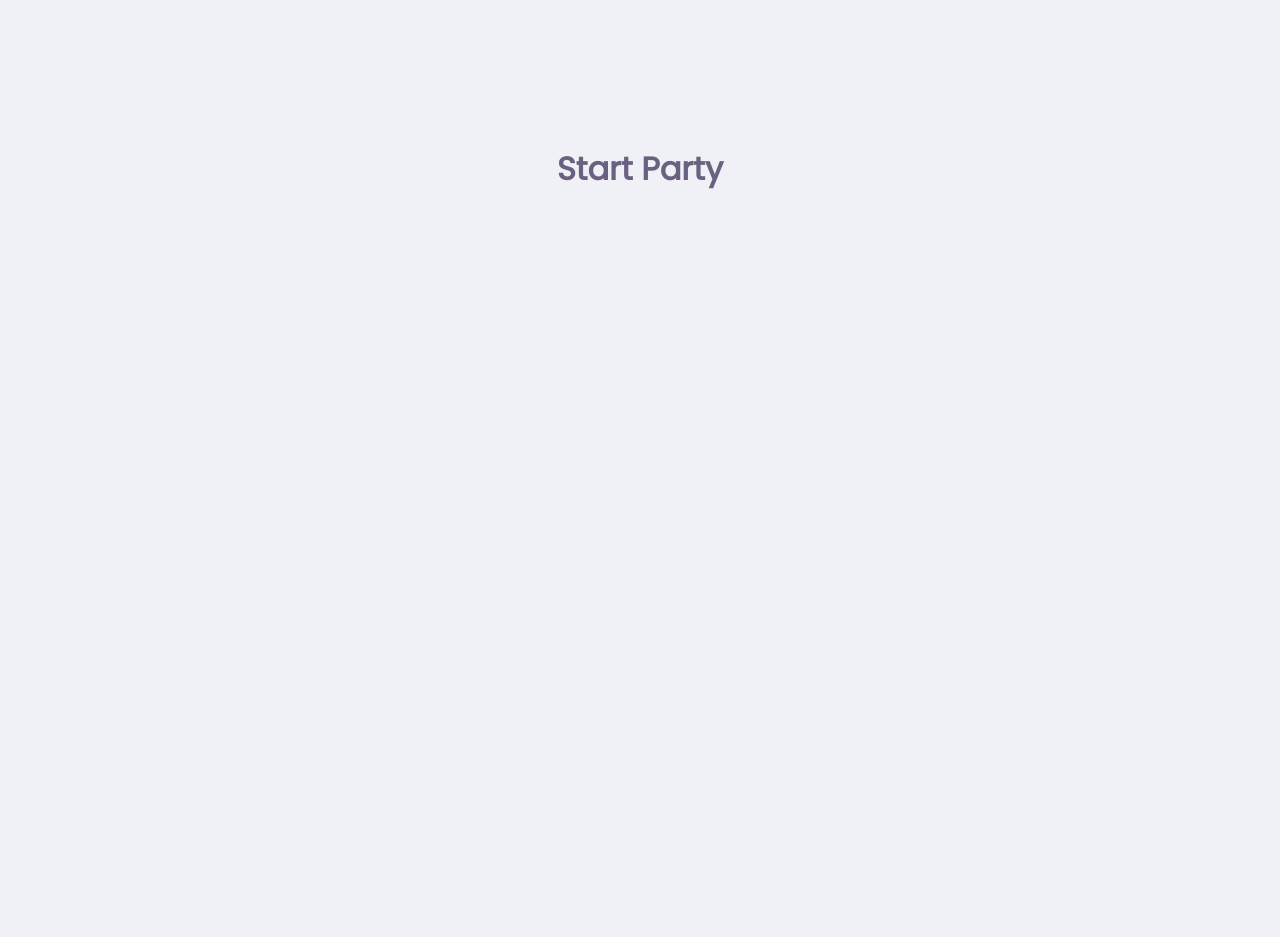
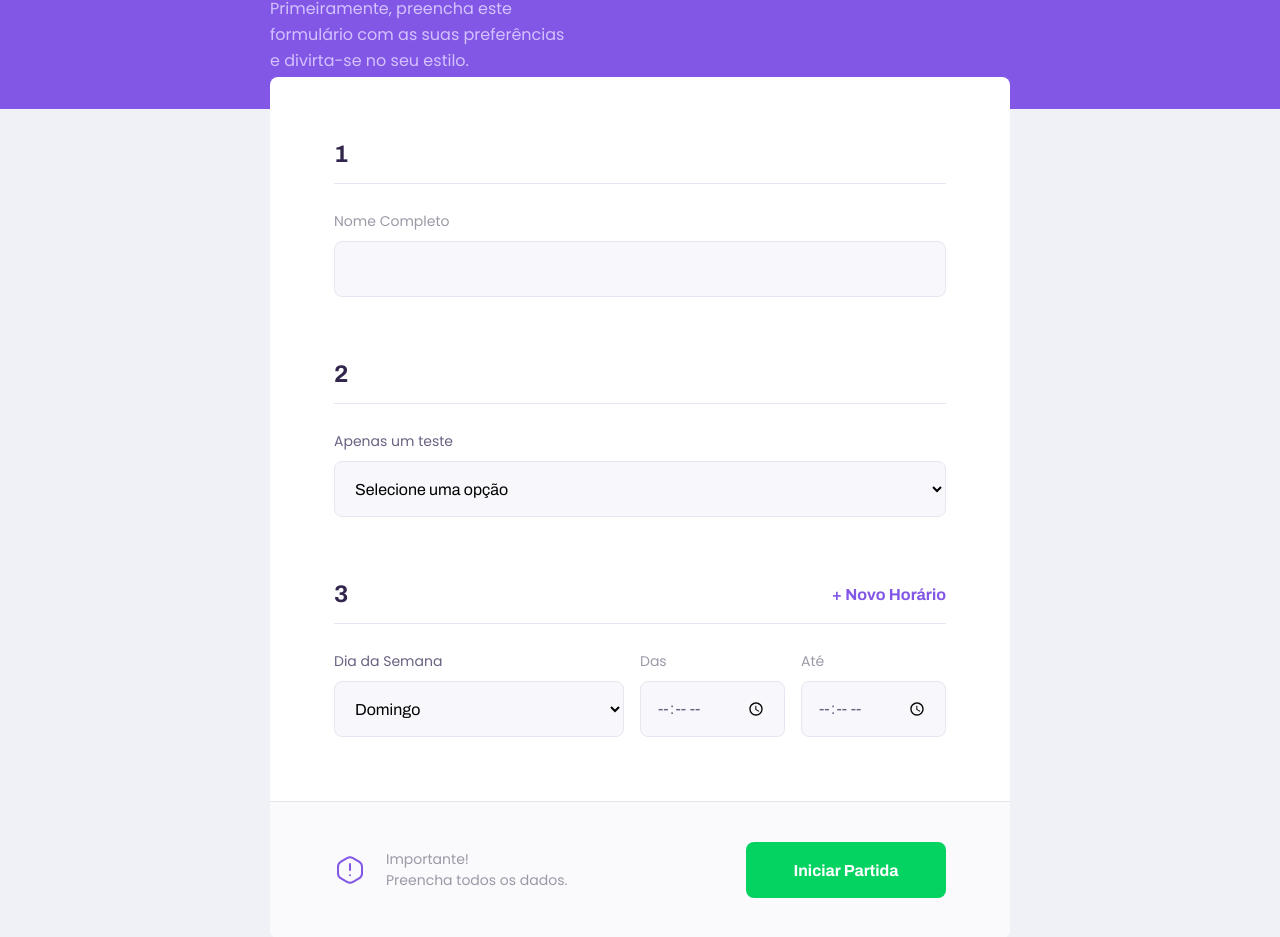
Before and after one commit to Mikael-R/arquimat, a React (Create React App) app: page /start-party in a window 1280 px wide. Shown: the part 231-1168 px from the top of the page. Before the commit the page ends 800 px from the top, so only its background shows below. Built offline with nearby package versions, Linux system fonts and the light colour scheme.

Commit message:
feat: 🎸 create search party design

```diff
--- a/src/pages/StartParty/index.tsx
+++ b/src/pages/StartParty/index.tsx
@@ -1,7 +1,123 @@
-import React, { ReactElement } from 'react';
+import React, { ReactElement, useState } from 'react';
+
+import warningIcon from '../../assets/icons/warning.svg';
+import Input from '../../components/Input';
+import PageHeader from '../../components/PageHeader';
+import Select from '../../components/Select';
+
+import './styles.css';
 
 function StartParty(): ReactElement {
-  return <h1>Start Party</h1>;
+  const [scheduleItems, setScheduleItems] = useState([
+    { week_day: 0, from: '', to: '' },
+  ]);
+
+  function addNewScheduleItem() {
+    setScheduleItems([...scheduleItems, { week_day: 0, from: '', to: '' }]);
+  }
+
+  function setScheduleItemValue(
+    position: number,
+    field: string,
+    value: string,
+  ) {
+    const updateScheduleItems = scheduleItems.map((scheduleItem, index) => {
+      if (index === position) {
+        return { ...scheduleItem, [field]: value };
+      }
+
+      return scheduleItem;
+    });
+
+    setScheduleItems(updateScheduleItems);
+  }
+
+  return (
+    <div className="container" id="page-teacher-form">
+      <PageHeader
+        title="Que bom que você quer jogar."
+        description="Primeiramente, preencha este formulário com as suas preferências e divirta-se no seu estilo."
+      />
+
+      <main>
+        <form onSubmit={(e) => e.preventDefault()}>
+          <fieldset>
+            <legend>1</legend>
+            <Input name="name" label="Nome Completo" />
+          </fieldset>
+
+          <fieldset>
+            <legend>2</legend>
+            <Select
+              name="test-select"
+              label="Apenas um teste"
+              options={[{ value: 'Teste', label: 'Teste' }]}
+            />
+          </fieldset>
+
+          <fieldset>
+            <legend>
+              3
+              <button onClick={addNewScheduleItem} type="button">
+                + Novo Horário
+              </button>
+            </legend>
+            {scheduleItems.map((scheduleItem, index) => (
+              <div key={Number(index)} className="schedule-item">
+                <Select
+                  name="week_day"
+                  label="Dia da Semana"
+                  value={scheduleItem.week_day}
+                  onChange={(e) => {
+                    setScheduleItemValue(index, 'week_day', e.target.value);
+                  }}
+                  options={[
+                    { value: '0', label: 'Domingo' },
+                    { value: '1', label: 'Segunda-feira' },
+                    { value: '2', label: 'Terça-feira' },
+                    { value: '3', label: 'Quarta-feira' },
+                    { value: '4', label: 'Quinta-feira' },
+                    { value: '5', label: 'Sexta-feira' },
+                    { value: '6', label: 'Sábado' },
+                  ]}
+                />
+
+                <Input
+                  name="from"
+                  label="Das"
+                  type="time"
+                  value={scheduleItem.from}
+                  onChange={(e) => {
+                    setScheduleItemValue(index, 'from', e.target.value);
+                  }}
+                />
+
+                <Input
+                  name="to"
+                  label="Até"
+                  type="time"
+                  value={scheduleItem.to}
+                  onChange={(e) => {
+                    setScheduleItemValue(index, 'to', e.target.value);
+                  }}
+                />
+              </div>
+            ))}
+          </fieldset>
+
+          <footer>
+            <p>
+              <img src={warningIcon} alt="Aviso importante" />
+              Importante!
+              <br />
+              Preencha todos os dados.
+            </p>
+            <button type="submit">Iniciar Partida</button>
+          </footer>
+        </form>
+      </main>
+    </div>
+  );
 }
 
 export default StartParty;
--- /dev/null
+++ b/src/pages/StartParty/styles.css
@@ -0,0 +1,127 @@
+#page-teacher-form {
+  width: 100vw;
+  height: 100vh;
+}
+#page-teacher-form .page-header .header-content {
+  margin-bottom: 6.4rem;
+}
+
+#page-teacher-form main {
+  background: var(--color-box-base);
+  width: 100%;
+  max-width: 74rem;
+  border-radius: 0.8rem;
+  margin: -3.2rem auto 3.2rem;
+  padding-top: 6.4rem;
+  overflow: hidden;
+}
+#page-teacher-form main fieldset {
+  border: 0;
+  padding: 0 2.4rem;
+}
+#page-teacher-form main fieldset + fieldset {
+  margin-top: 6.4rem;
+}
+#page-teacher-form main fieldset legend {
+  font: 700 2.4rem Archivo;
+  color: var(--color-text-title);
+  margin-bottom: 2.4rem;
+  display: flex;
+  align-items: center;
+  justify-content: space-between;
+  width: 100%;
+  padding-bottom: 1.6rem;
+  border-bottom: 1px solid var(--color-line-in-white);
+}
+#page-teacher-form main fieldset legend button {
+  background: none;
+  border: 0;
+  color: var(--color-primary);
+  font: 700 1.6rem Archivo;
+  cursor: pointer;
+  transition: color 0.2s;
+}
+#page-teacher-form main fieldset legend button:hover {
+  color: var(--color-primary-dark);
+}
+
+#page-teacher-form main .input-block label {
+  color: var(--color-text-complement);
+}
+#page-teacher-form main fieldset .input-block + .textarea-block {
+  margin-top: 2.4rem;
+}
+#page-teacher-form main fieldset .select-block + .input-block {
+  margin-top: 2.4rem;
+}
+
+#page-teacher-form main footer {
+  padding: 4rem 2.4rem;
+  background: var(--color-box-footer);
+  border-top: 1px solid var(--color-line-in-white);
+  margin-top: 6.4rem;
+}
+#page-teacher-form main footer p {
+  display: flex;
+  align-items: center;
+  justify-content: center;
+  font-size: 1.4rem;
+  line-height: 2, 4rem;
+  color: var(--color-text-complement);
+}
+#page-teacher-form main footer p img {
+  margin-right: 2rem;
+}
+#page-teacher-form main footer button {
+  width: 100%;
+  height: 5.6rem;
+  background: var(--color-secundary);
+  color: var(--color-button-text);
+  border: 0;
+  border-radius: 0.8rem;
+  cursor: pointer;
+  font: 700 1.6rem Archivo;
+  display: flex;
+  align-items: center;
+  justify-content: center;
+  transition: background-color 0.2s;
+  margin-top: 3.2rem;
+}
+#page-teacher-form main footer button:hover {
+  background: var(--color-secundary-dark);
+}
+
+@media (min-width: 700px) {
+  #page-teacher-form {
+    max-width: 100vw;
+  }
+  #page-teacher-form .page-header .header-content {
+    margin-bottom: 0;
+  }
+  #page-teacher-form main fieldset {
+    padding: 0 6.4rem;
+  }
+
+  #page-teacher-form main .schedule-item {
+    display: grid;
+    grid-template-columns: 2fr 1fr 1fr;
+    column-gap: 1.6rem;
+  }
+  #page-teacher-form main .schedule-item .input-block {
+    margin-top: 0 !important;
+  }
+
+  #page-teacher-form main footer {
+    padding: 4rem 6.4rem;
+    display: flex;
+    align-items: center;
+    justify-content: space-between;
+  }
+  #page-teacher-form main footer p {
+    justify-content: space-between;
+  }
+  #page-teacher-form main footer button {
+    width: 20rem;
+    margin-top: 0;
+  }
+}
```
Also changed, not shown: src/assets/icons/warning.svg (added).
